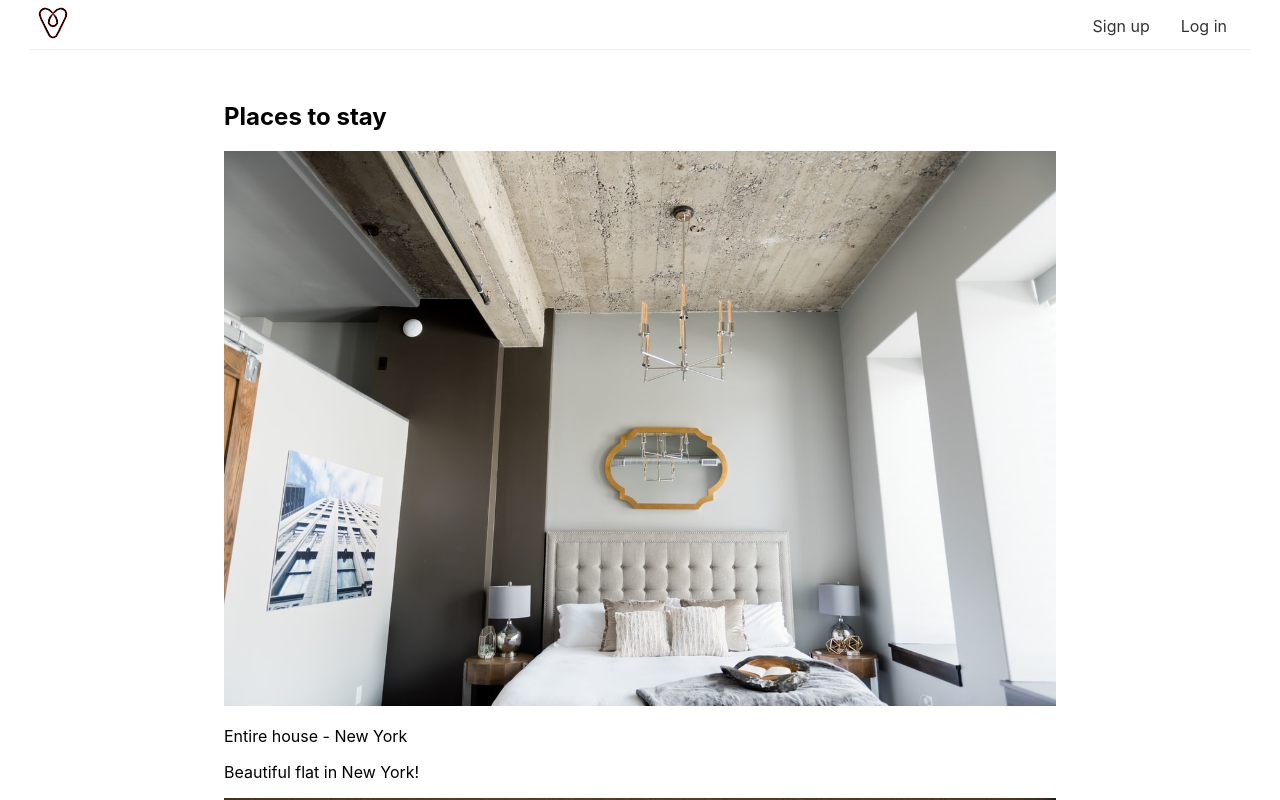
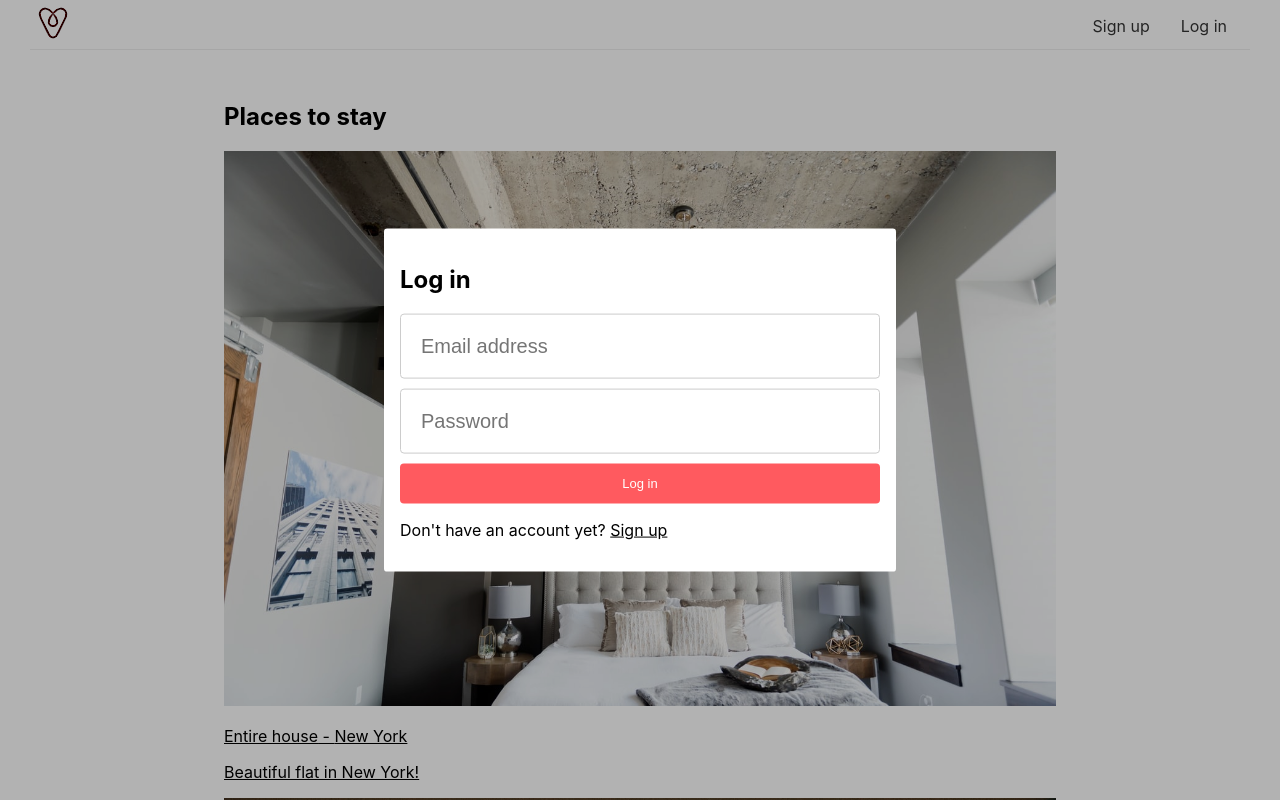
Before and after one commit to LBHABEBIC/airbnb-clone-react-nextjs-2020, a Next.js app: page / in a window 1280 px wide. Shown: the top 800 px of the page. Built offline with nearby package versions, Linux system fonts and the light colour scheme.

Commit message:
Login and signup forms

```diff
--- a/components/Layout.js
+++ b/components/Layout.js
@@ -1,10 +1,39 @@
 import Header from './Header'
 
+import { useState } from 'react'
+import Modal from './Modal'
+import LoginModal from './LoginModal'
+import RegistrationModal from './RegistrationModal'
+
 export default function Layout(props) {
+  const [showModal, setShowModal] = useState(true)
+  const [showLoginModal, setShowLoginModal] = useState(true)
+  const [showRegistrationModal, setShowRegistrationModal] = useState(false)
+
   return (
     <div>
       <Header />
       <main>{props.content}</main>
+      {showModal && (
+        <Modal close={() => setShowModal(false)}>
+          {showLoginModal && (
+            <LoginModal
+              showSignup={() => {
+                setShowRegistrationModal(true)
+                setShowLoginModal(false)
+              }}
+            />
+          )}
+          {showRegistrationModal && (
+            <RegistrationModal
+              showLogin={() => {
+                setShowRegistrationModal(false)
+                setShowLoginModal(true)
+              }}
+            />
+          )}
+        </Modal>
+      )}
       <style jsx>{`
         main {
           position: relative;
--- /dev/null
+++ b/components/LoginModal.js
@@ -0,0 +1,25 @@
+export default function LoginModal(props) {
+  return (
+    <>
+      <h2>Log in</h2>
+      <div>
+        <form
+          onSubmit={(event) => {
+            alert('Sign up!')
+            event.preventDefault()
+          }}
+        >
+          <input id='email' type='email' placeholder='Email address' />
+          <input id='password' type='password' placeholder='Password' />
+          <button>Log in</button>
+        </form>
+      </div>
+      <p>
+        Don't have an account yet?{' '}
+        <a href='javascript:;' onClick={() => props.showSignup()}>
+          Sign up
+        </a>
+      </p>
+    </>
+  )
+}
--- /dev/null
+++ b/components/Modal.js
@@ -0,0 +1,33 @@
+export default function Modal(props) {
+  return (
+    <div className='nav-container'>
+      <div className='modal-background' onClick={() => props.close()}></div>
+
+      <div className='modal'>{props.children}</div>
+      <style jsx global>{`
+        .modal-background {
+          position: fixed;
+          top: 0;
+          left: 0;
+          width: 100%;
+          height: 100%;
+          background: rgba(0, 0, 0, 0.3);
+        }
+
+        .modal {
+          position: absolute;
+          left: 50%;
+          top: 50%;
+          width: calc(100vw - 4em);
+          max-width: 32em;
+          max-height: calc(100vh - 4em);
+          overflow: auto;
+          transform: translate(-50%, -50%);
+          padding: 1em;
+          border-radius: 0.2em;
+          background: white;
+        }
+      `}</style>
+    </div>
+  )
+}
--- /dev/null
+++ b/components/RegistrationModal.js
@@ -0,0 +1,30 @@
+export default function RegistrationModal(props) {
+  return (
+    <>
+      <h2>Sign up</h2>
+      <div>
+        <form
+          onSubmit={(event) => {
+            alert('Log in!')
+            event.preventDefault()
+          }}
+        >
+          <input id='email' type='email' placeholder='Email address' />
+          <input id='password' type='password' placeholder='Password' />
+          <input
+            id='passwordconfirmation'
+            type='password'
+            placeholder='Enter password again'
+          />
+          <button>Sign up</button>
+        </form>
+      </div>
+      <p>
+        Already have an account?{' '}
+        <a href='javascript:;' onClick={() => props.showLogin()}>
+          Log in
+        </a>
+      </p>
+    </>
+  )
+}
--- a/styles/globals.css
+++ b/styles/globals.css
@@ -8,7 +8,6 @@
 
 a {
   color: inherit;
-  text-decoration: none;
 }
 
 * {
@@ -19,3 +18,27 @@
   padding-left: 30px;
   padding-right: 30px;
 }
+
+button {
+  background-color: rgb(255, 90, 95);
+  color: white;
+  font-size: 13px;
+  width: 100%;
+  border: none;
+  height: 40px;
+  border-radius: 4px;
+  cursor: pointer;
+}
+
+input[type='text'],
+input[type='email'],
+input[type='password'] {
+  display: block;
+  padding: 20px;
+  font-size: 20px !important;
+  width: 100%;
+  border: 1px solid #ccc;
+  border-radius: 4px;
+  box-sizing: border-box;
+  margin-bottom: 10px;
+}
```
Also changed, not shown: pages/houses/[id].js (+0 -11 lines).
